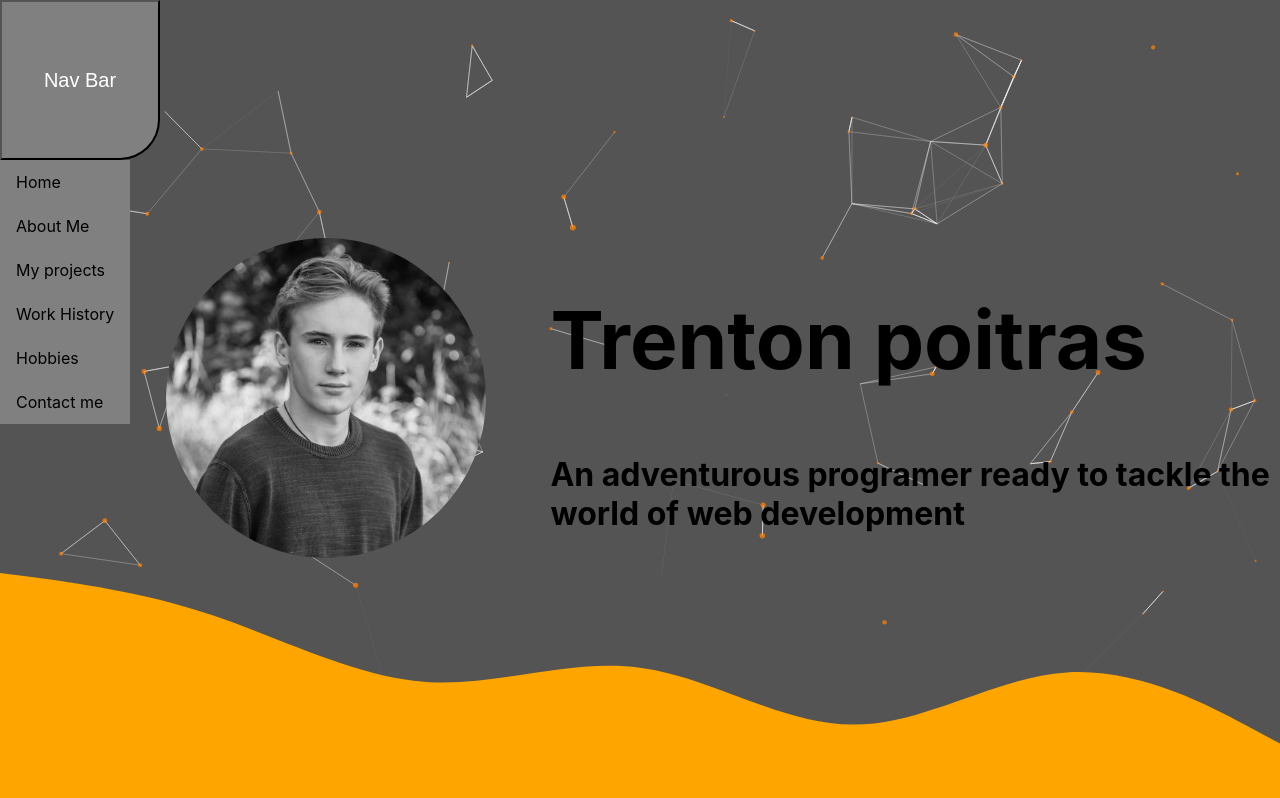
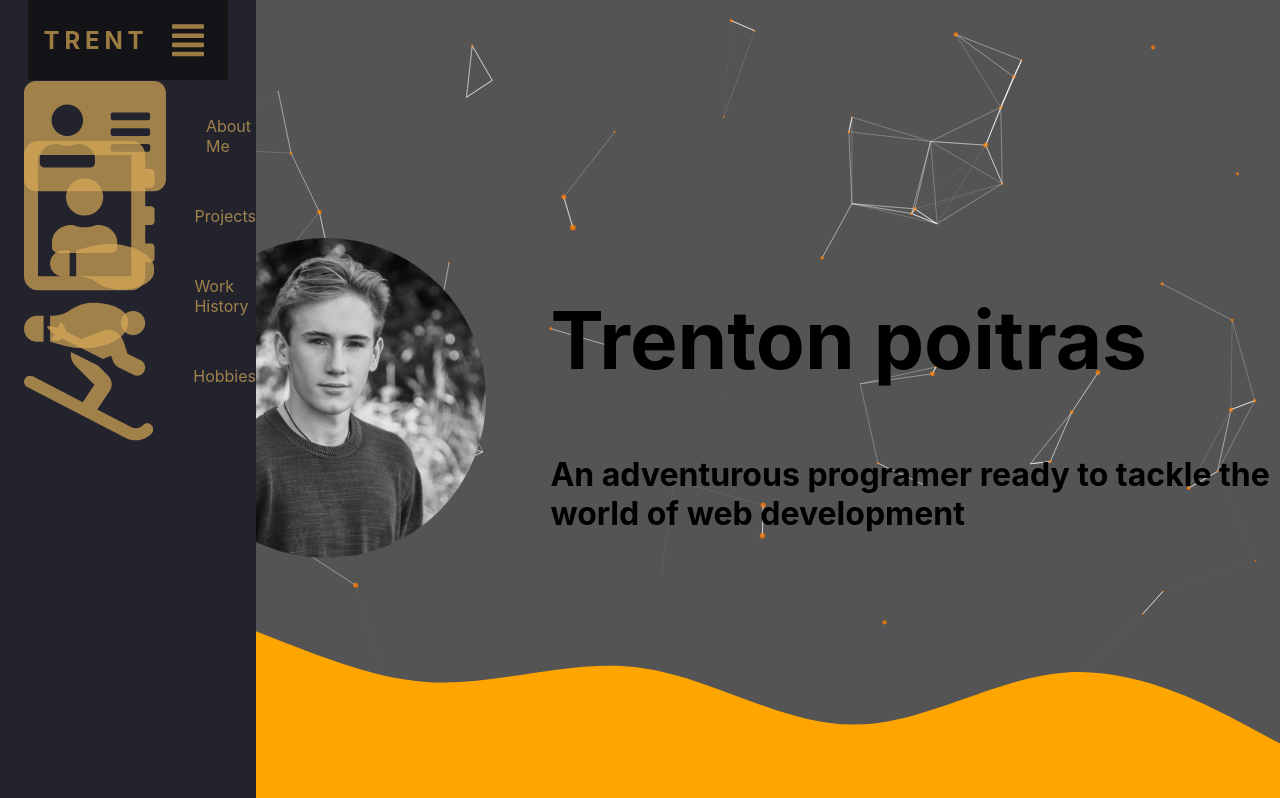
Before and after one commit to burlingtoncodeacademy-students/portfolio-Trentp26, a React (Create React App) app in the folder client/: page / in a window 1280 px wide. Shown: the top 798 px of the page. Built offline with nearby package versions, Linux system fonts and the light colour scheme.

Commit message:
new nav bar

```diff
--- a/client/src/components/Home.jsx
+++ b/client/src/components/Home.jsx
@@ -18,7 +18,7 @@ export default function Home() {
     //wrapping div
     <div className="wrapper">
       <BackGround id="tsparticles" />
-      <div className="navDiv"></div>
+
       <Nav />
 
       <section id="Home">
--- a/client/src/components/NavBar.jsx
+++ b/client/src/components/NavBar.jsx
@@ -3,22 +3,131 @@ import React from "react";
 import "./Style.scss";
 import "./styles/Nav.scss";
 
+function Icon1() {
+  return (
+    <svg
+      xmlns="http://www.w3.org/2000/svg"
+      ariaHidden="true"
+      className="svg-inline--fa fa-align-justify fa-w-14"
+      data-icon="align-justify"
+      data-prefix="fas"
+      viewBox="0 0 448 512"
+    >
+      <path
+        fill="currentColor"
+        d="M432 416H16a16 16 0 00-16 16v32a16 16 0 0016 16h416a16 16 0 0016-16v-32a16 16 0 00-16-16zm0-128H16a16 16 0 00-16 16v32a16 16 0 0016 16h416a16 16 0 0016-16v-32a16 16 0 00-16-16zm0-128H16a16 16 0 00-16 16v32a16 16 0 0016 16h416a16 16 0 0016-16v-32a16 16 0 00-16-16zm0-128H16A16 16 0 000 48v32a16 16 0 0016 16h416a16 16 0 0016-16V48a16 16 0 00-16-16z"
+      ></path>
+    </svg>
+  );
+}
+function Icon2() {
+  return (
+    <svg
+      xmlns="http://www.w3.org/2000/svg"
+      ariaHidden="true"
+      className="svg-inline--fa fa-address-book fa-w-14"
+      data-icon="address-book"
+      data-prefix="far"
+      viewBox="0 0 448 512"
+    >
+      <path
+        fill="currentColor"
+        d="M436 160c6.6 0 12-5.4 12-12v-40c0-6.6-5.4-12-12-12h-20V48c0-26.5-21.5-48-48-48H48C21.5 0 0 21.5 0 48v416c0 26.5 21.5 48 48 48h320c26.5 0 48-21.5 48-48v-48h20c6.6 0 12-5.4 12-12v-40c0-6.6-5.4-12-12-12h-20v-64h20c6.6 0 12-5.4 12-12v-40c0-6.6-5.4-12-12-12h-20v-64h20zm-68 304H48V48h320v416zM208 256c35.3 0 64-28.7 64-64s-28.7-64-64-64-64 28.7-64 64 28.7 64 64 64zm-89.6 128h179.2c12.4 0 22.4-8.6 22.4-19.2v-19.2c0-31.8-30.1-57.6-67.2-57.6-10.8 0-18.7 8-44.8 8-26.9 0-33.4-8-44.8-8-37.1 0-67.2 25.8-67.2 57.6v19.2c0 10.6 10 19.2 22.4 19.2z"
+      ></path>
+    </svg>
+  );
+}
+function Icon3() {
+  return (
+    <svg
+      xmlns="http://www.w3.org/2000/svg"
+      ariaHidden="true"
+      className="svg-inline--fa fa-address-card fa-w-18"
+      data-icon="address-card"
+      data-prefix="fas"
+      viewBox="0 0 576 512"
+    >
+      <path
+        fill="currentColor"
+        d="M528 32H48C21.5 32 0 53.5 0 80v352c0 26.5 21.5 48 48 48h480c26.5 0 48-21.5 48-48V80c0-26.5-21.5-48-48-48zm-352 96c35.3 0 64 28.7 64 64s-28.7 64-64 64-64-28.7-64-64 28.7-64 64-64zm112 236.8c0 10.6-10 19.2-22.4 19.2H86.4C74 384 64 375.4 64 364.8v-19.2c0-31.8 30.1-57.6 67.2-57.6h5c12.3 5.1 25.7 8 39.8 8s27.6-2.9 39.8-8h5c37.1 0 67.2 25.8 67.2 57.6v19.2zM512 312c0 4.4-3.6 8-8 8H360c-4.4 0-8-3.6-8-8v-16c0-4.4 3.6-8 8-8h144c4.4 0 8 3.6 8 8v16zm0-64c0 4.4-3.6 8-8 8H360c-4.4 0-8-3.6-8-8v-16c0-4.4 3.6-8 8-8h144c4.4 0 8 3.6 8 8v16zm0-64c0 4.4-3.6 8-8 8H360c-4.4 0-8-3.6-8-8v-16c0-4.4 3.6-8 8-8h144c4.4 0 8 3.6 8 8v16z"
+      ></path>
+    </svg>
+  );
+}
+function Icon4() {
+  return (
+    <svg
+      xmlns="http://www.w3.org/2000/svg"
+      ariaHidden="true"
+      className="svg-inline--fa fa-shoe-prints fa-w-20"
+      data-icon="shoe-prints"
+      data-prefix="fas"
+      viewBox="0 0 640 512"
+    >
+      <path
+        fill="currentColor"
+        d="M192 160h32V32h-32c-35.35 0-64 28.65-64 64s28.65 64 64 64zM0 416c0 35.35 28.65 64 64 64h32V352H64c-35.35 0-64 28.65-64 64zm337.46-128c-34.91 0-76.16 13.12-104.73 32-24.79 16.38-44.52 32-104.73 32v128l57.53 15.97c26.21 7.28 53.01 13.12 80.31 15.05 32.69 2.31 65.6.67 97.58-6.2C472.9 481.3 512 429.22 512 384c0-64-84.18-96-174.54-96zM491.42 7.19C459.44.32 426.53-1.33 393.84.99c-27.3 1.93-54.1 7.77-80.31 15.04L256 32v128c60.2 0 79.94 15.62 104.73 32 28.57 18.88 69.82 32 104.73 32C555.82 224 640 192 640 128c0-45.22-39.1-97.3-148.58-120.81z"
+      ></path>
+    </svg>
+  );
+}
+
+function Icon() {
+  return (
+    <svg
+      xmlns="http://www.w3.org/2000/svg"
+      ariaHidden="true"
+      className="svg-inline--fa fa-skiing fa-w-16"
+      data-icon="skiing"
+      data-prefix="fas"
+      viewBox="0 0 512 512"
+    >
+      <path
+        fill="currentColor"
+        d="M432 96c26.5 0 48-21.5 48-48S458.5 0 432 0s-48 21.5-48 48 21.5 48 48 48zm73 356.1c-9.4-9.4-24.6-9.4-33.9 0-12.1 12.1-30.5 15.4-45.1 8.7l-135.8-70.2 49.2-73.8c12.7-19 10.2-44.5-6-60.6L293 215.7l-107-53.1c-2.9 19.9 3.4 40 17.7 54.4l75.1 75.2-45.9 68.8L35 258.7c-11.7-6-26.2-1.5-32.3 10.3-6.1 11.8-1.5 26.3 10.3 32.3l391.9 202.5c11.9 5.5 24.5 8.1 37.1 8.1 23.2 0 46-9 63-26 9.3-9.3 9.3-24.5 0-33.8zM120 91.6l-11.5 22.5c14.4 7.3 31.2 4.9 42.8-4.8l47.2 23.4c-.1.1-.1.2-.2.3l114.5 56.8 32.4-13 6.4 19.1c4 12.1 12.6 22 24 27.7l58.1 29c15.9 7.9 35 1.5 42.9-14.3 7.9-15.8 1.5-35-14.3-42.9l-52.1-26.1-17.1-51.2c-8.1-24.2-40.9-56.6-84.5-39.2l-81.2 32.5-62.5-31c.3-14.5-7.2-28.6-20.9-35.6l-11.1 21.7h-.2l-34.4-7c-1.8-.4-3.7.2-5 1.7-1.9 2.2-1.7 5.5.5 7.4l26.2 23z"
+      ></path>
+    </svg>
+  );
+}
+
 export default function Nav() {
   return (
     //navigation bar
-    <div className="navWrapper">
-      <div class="dropdown">
-        <button class="dropbtn">Nav Bar</button>
-        <div class="dropdown-content">
-          <a href="#Home">Home</a>
-          {/* links to each component  */}
-          <a href="#AboutMe">About Me </a>
-          <a href="#Projects">My projects</a>
-          <a href="#WorkHistory">Work History</a>
-          <a href="#Hobbies">Hobbies</a>
-          <a href="#Footer">Contact me</a>
-        </div>
-      </div>
+    <div className="Navwrapper">
+      <nav className="navbar">
+        <ul className="navbar-nav">
+          <li className="logo">
+            <a href="/" className="nav-link">
+              <span className="link-text">Trent</span>
+              <Icon1 />
+            </a>
+          </li>
+          <li className="nav-item">
+            <a href="#aboutme" className="nav-link">
+              <Icon3 />
+              <span className="link-text">About Me</span>
+            </a>
+          </li>
+          <li className="nav-item">
+            <a href="#" className="nav-link">
+              <Icon2 />
+              <span className="link-text">Projects</span>
+            </a>
+          </li>
+          <li className="nav-item">
+            <a href="#" className="nav-link">
+              <Icon4 />
+              <span className="link-text">Work History</span>
+            </a>
+          </li>
+          <li className="nav-item">
+            <a href="#" className="nav-link">
+              <Icon />
+              <span className="link-text">Hobbies</span>
+            </a>
+          </li>
+        </ul>
+      </nav>
     </div>
   );
 }
--- a/client/src/components/styles/Home.scss
+++ b/client/src/components/styles/Home.scss
@@ -33,3 +33,14 @@
     font-size: 2rem;
   }
 }
+
+body::-webkit-scrollbar {
+  width: 0.25rem;
+}
+body::-webkit-scrollbar-track {
+  background: black;
+}
+
+body::-webkit-scrollbar-thumb {
+  background: #0099ff;
+}
--- a/client/src/components/styles/Nav.scss
+++ b/client/src/components/styles/Nav.scss
@@ -1,70 +1,103 @@
-.navWrapper {
-  align-self: start;
-  // position: ;
-  z-index: 3;
-}
-/* Style The Dropdown Button */
-.dropbtn {
-  background-color: #0099ff;
-  color: white;
-  height: 10rem;
-  width: 10rem;
-  font-size: 20px;
-  border-radius: 0 0 25% 0;
-  cursor: pointer;
-
-  align-self: start;
-  font-family: "DM Sans", sans-serif;
-  // display: block;
+:root {
+  font-size: 16px;
+  font-family: "open sans";
+  --text-primary: orange;
+  --text-secondary: #0099ff;
+  --bg-primary: #23232e;
+  --bg-secondary: #141418;
 }
 
-/* The container <div> - needed to position the dropdown content */
-.dropdown {
-  position: absolute;
-  // display: inline-block;
-
-  align-self: start;
+.Navwrapper {
+  width: 100vw;
+  // height: 100vh;
 }
 
-/* Dropdown Content (Hidden by Default) */
-.dropdown-content {
-  display: none;
-
-  background-color: gray;
-  min-width: 10px;
-  // box-shadow: 0px 8px 16px 0px rgba(0, 0, 0, 0.2);
-
-  align-self: start;
-  position: absolute;
+.navbar {
+  width: 5rem;
+  height: 100vh;
+  position: fixed;
+  background-color: var(--bg-primary);
+  z-index: 4;
+  transition: width 200ms ease;
 }
 
-/* Links inside the dropdown */
-.dropdown-content a {
-  color: black;
-  padding: 12px 16px;
+.navbar-nav {
+  list-style: none;
+  padding: 0;
+  margin: 0;
+  display: flex;
+  flex-direction: column;
+  align-items: center;
+  height: 100vh;
+}
+.nav-item {
+  width: 100%;
+}
+// .nav-item:last-child {
+//   margin-top: auto;
+// }
+
+.nav-link {
+  display: flex;
+  align-items: center;
+  height: 5rem;
+  color: var(--text-primary);
   text-decoration: none;
-  display: block;
-
-  align-self: start;
+  filter: grayscale(50%) opacity(0.7);
+  transition: 600ms;
 }
 
-/* Change color of dropdown links on hover */
-.dropdown-content a:hover {
-  background-color: #0099ff;
-
-  align-self: start;
+.nav-link:hover {
+  filter: grayscale(0) opacity(1);
+  background: var(--bg-secondary);
+  color: var(--text-secondary);
+}
+.link-text {
+  display: none;
+  margin-left: 1rem;
 }
 
-/* Show the dropdown menu on hover */
-.dropdown:hover .dropdown-content {
-  display: block;
-
-  align-self: start;
+.nav-link svg {
+  min-width: 2rem;
+  margin: 0 1.5rem;
 }
 
-/* Change the background color of the dropdown button when the dropdown content is shown */
-.dropdown:hover .dropbtn {
-  background-color: gray;
+.navbar:hover {
+  width: 16rem;
+}
 
-  align-self: start;
+.navbar:hover .link-text {
+  display: block;
 }
+
+.fa-primary {
+  color: var(--text-primary);
+}
+.fa-secondary {
+  color: var(--text-secondary);
+}
+
+.fa-primary,
+.fa-secondary {
+  transition: 600ms;
+}
+
+.logo {
+  font-weight: bold;
+  text-transform: uppercase;
+  margin-bottom: 1rem;
+  text-align: center;
+  color: var(--text-secondary);
+  background: var(--bg-secondary);
+  font-size: 1.5rem;
+  letter-spacing: 0.3ch;
+}
+
+.logo svg {
+  transform: rotate(0deg);
+  transition: transform 600ms;
+}
+
+.navbar:hover .logo svg {
+  transform: rotate(-180deg);
+}
```
